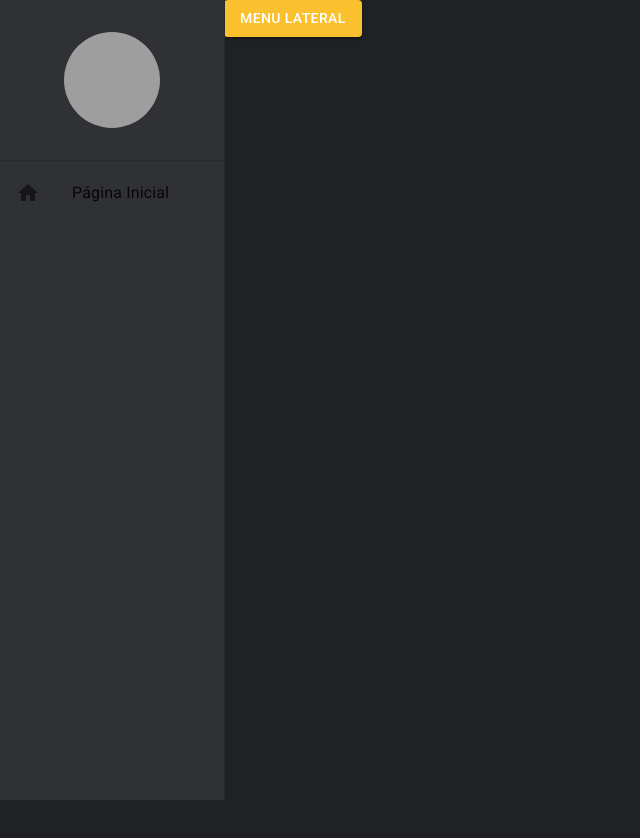
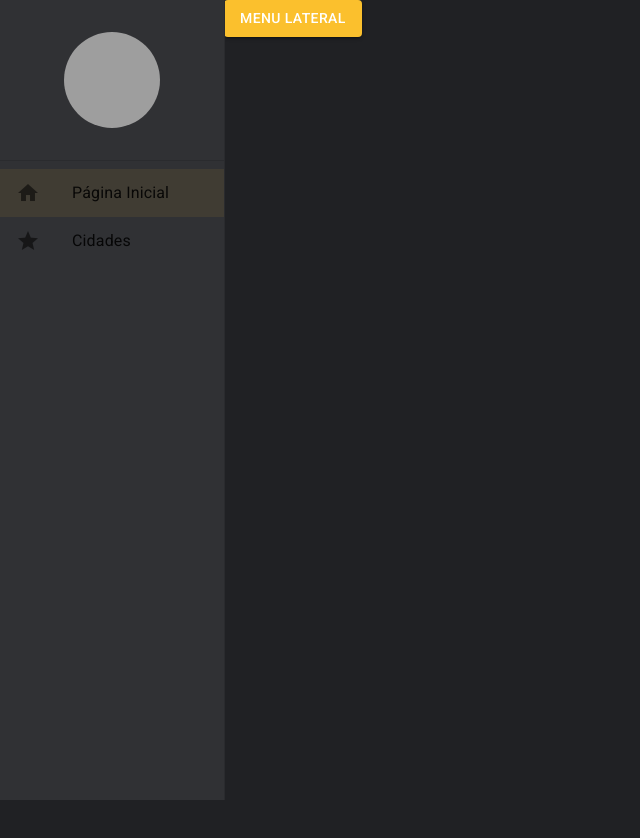
Before and after one commit to EGomesCG/projetoMUI, a React (Create React App) app: page /pagina-inicial in a window 1280 px wide. Shown: the top 838 px of the page, without its empty margins (0-640 px from the left). Built offline with nearby package versions, Linux system fonts and the light colour scheme; grey boxes are pictures that could not be loaded.

Commit message:
feat: Opções de menu no Drawer

```diff
--- a/src/routes/index.tsx
+++ b/src/routes/index.tsx
@@ -1,21 +1,50 @@
 import { Button } from "@mui/material";
+import { useEffect } from "react";
 import { Routes, Route, Navigate } from "react-router-dom";
 import { useAppDrawerContext } from "../shared/contexts";
 
 export const AppRoutes = () => {
-    const { toggleDrawerOpen } = useAppDrawerContext();
+    const { toggleDrawerOpen, setDrawerOptions } = useAppDrawerContext();
+
+    useEffect(() => {
+        setDrawerOptions([
+            {
+                icon: 'home',
+                path:'/pagina-inicial',
+                label:'Página Inicial',
+
+            },
+            {
+                icon: 'star',
+                path:'/cidades',
+                label:'Cidades',
+
+            },
+        ])
+    }
+    , []);
 
     return (
         <Routes>
             {/* Minhas rotas da pagina - Abaixo config cada rota - a última é serve para uma navegação perdida */}
             <Route path="/pagina-inicial" element={
-            <Button
-                variant="contained"
-                color="primary"
-                onClick={toggleDrawerOpen}
-                >
-                    Menu lateral
-                </Button>}/>
+                <Button
+                    variant="contained"
+                    color="primary"
+                    onClick={toggleDrawerOpen}
+                    >Menu lateral
+                </Button>}
+            />
+            {/* Teste */}
+            <Route path="/cidades" element={<></>
+                // <Button
+                //     variant="contained"
+                //     color="primary"
+                //     onClick={toggleDrawerOpen}
+                //     >Menu lateral
+                // </Button>
+                }
+            />
             <Route path="*" element={<Navigate to="/pagina-inicial"/>}/>
         </Routes>
     );
--- a/src/shared/components/menu-lateral/MenuLateral.tsx
+++ b/src/shared/components/menu-lateral/MenuLateral.tsx
@@ -1,10 +1,46 @@
 //Este componente tem o objetivo de criar um menu lateral com o material UI
 import { Avatar, Divider, Drawer, useTheme, List, ListItemButton, ListItemIcon, ListItemText, Icon, useMediaQuery } from "@mui/material";
 import {Box} from '@mui/system'
+import { useMatch, useNavigate, useResolvedPath } from "react-router-dom";
 import { useAppDrawerContext } from "../../contexts";
 
 interface IMenuLateral {
     children: React.ReactNode
+};
+interface IListItemLinkProps {
+    icone:string;
+    label:string;
+    to:string;
+    onClick: (() => void) | undefined;
+}
+
+//Este componente possibilita o fechamento do menu lateral quando clicamos nele
+const ListItemLink: React.FC<IListItemLinkProps> = ({ to, icone, label, onClick }) => {
+    //Para navegar para outra tela
+    const navigate = useNavigate();
+
+    //Hook - Estes hooks me possibilita saber se o menu está selecionado ou não
+    //Recebe a (to) com a rota
+    const resolvedPath = useResolvedPath(to);
+    //Consegui verificar qual rota está selecionada
+    const match = useMatch({path: resolvedPath.pathname, end:false});
+
+    //Função que trata a navegação e o click
+    const handleClick = () => {
+        navigate(to);
+        //Três formas de resolver undefined
+        // if(onClick) onClick(); | onClick && onClick();
+        onClick?.()
+    };
+
+    return(
+        <ListItemButton selected={!!match} onClick={handleClick}>
+        <ListItemIcon>
+            <Icon>{icone}</Icon>
+            </ListItemIcon>
+            <ListItemText primary={label}/>
+        </ListItemButton>
+    );
 };
 
 export const MenuLateral: React.FC<IMenuLateral> = ({ children}) => {
@@ -15,7 +51,7 @@ export const MenuLateral: React.FC<IMenuLateral> = ({ children}) => {
     const smDown = useMediaQuery(theme.breakpoints.down('sm'));
 
     //Com o contexto feito posso acessar a variavel ou a função
-    const {isDrawerOpen, toggleDrawerOpen} = useAppDrawerContext();
+    const {isDrawerOpen, toggleDrawerOpen, drawerOptions} = useAppDrawerContext();
 
     return(
         <>
@@ -45,13 +81,15 @@ export const MenuLateral: React.FC<IMenuLateral> = ({ children}) => {
                 {/* Menu flex=1 significa que o box irá ocupar todo o espaço disponivel */}
                 <Box flex={1}>
                     <List component="nav">
-                        <ListItemButton>
-                            <ListItemIcon>
-                                {/* Duas formas de chamar os icones a 1ª é essa da home e a 2ª a tags vem com o nome do icone.svg -  <HomeIcon/>*/}
-                                <Icon>home</Icon>
-                            </ListItemIcon>
-                            <ListItemText primary="Página Inicial"/>
-                        </ListItemButton>
+                        {drawerOptions.map((drawerOption, index) => (
+                            <ListItemLink
+                            key={index}
+                            icone={drawerOption.icon}
+                            to={drawerOption.path}
+                            label={drawerOption.label}
+                            onClick={smDown ? toggleDrawerOpen : undefined}
+                            />
+                        ))}
                     </List>
                 </Box>
             </Box>
--- a/src/shared/contexts/DrawerContext.tsx
+++ b/src/shared/contexts/DrawerContext.tsx
@@ -5,6 +5,17 @@ import { createContext, useCallback, useContext, useState } from "react";
 interface IDrawerContextData {
     isDrawerOpen:boolean;
     toggleDrawerOpen: () => void;
+    drawerOptions:IDrawerOptions[];
+    setDrawerOptions: (newDrawerOptions:IDrawerOptions[]) => void;
+}
+//Apartir da v.18 do react o children precisa ser declado
+interface IAppDrawerProvider {
+    children: React.ReactNode
+};
+interface IDrawerOptions{
+    icon: string;
+    path: string;
+    label:string;
 }
 //Essa const recebe os atributos da interface
 const DrawerContext = createContext({} as IDrawerContextData);
@@ -13,25 +24,23 @@ const DrawerContext = createContext({} as IDrawerContextData);
 export const useAppDrawerContext = () => {
     return useContext(DrawerContext);
 }
-
-//Apartir da v.18 do react o children precisa ser declado
-interface IAppDrawerProvider {
-    children: React.ReactNode
-};
-
 //Aqui é o meu componente do contexto
 export const AppDrawerProvider: React.FC<IAppDrawerProvider> = ({children}) => {
    //essa variavel inicia como false ou seja desktop
     const [isDrawerOpen, setIsdrawerOpen] = useState(false);
+    const [drawerOptions, setDrawerOptions] = useState<IDrawerOptions[]>([]);
 
    //Essa função muda o valor da variavel para true | false
     const toggleDrawerOpen = useCallback(() => {
         setIsdrawerOpen(oldisDrawerOpen => !oldisDrawerOpen);
     }, []);
 
+    const handleSetDrawerOptions = useCallback((newDrawerOptions:IDrawerOptions[]) => {
+        setDrawerOptions(newDrawerOptions);
+    }, []);
 
     return (
-        <DrawerContext.Provider value={{ isDrawerOpen, toggleDrawerOpen }}>
+        <DrawerContext.Provider value={{ isDrawerOpen, toggleDrawerOpen, drawerOptions, setDrawerOptions: handleSetDrawerOptions }}>
             {children}
         </DrawerContext.Provider>
     );
```
